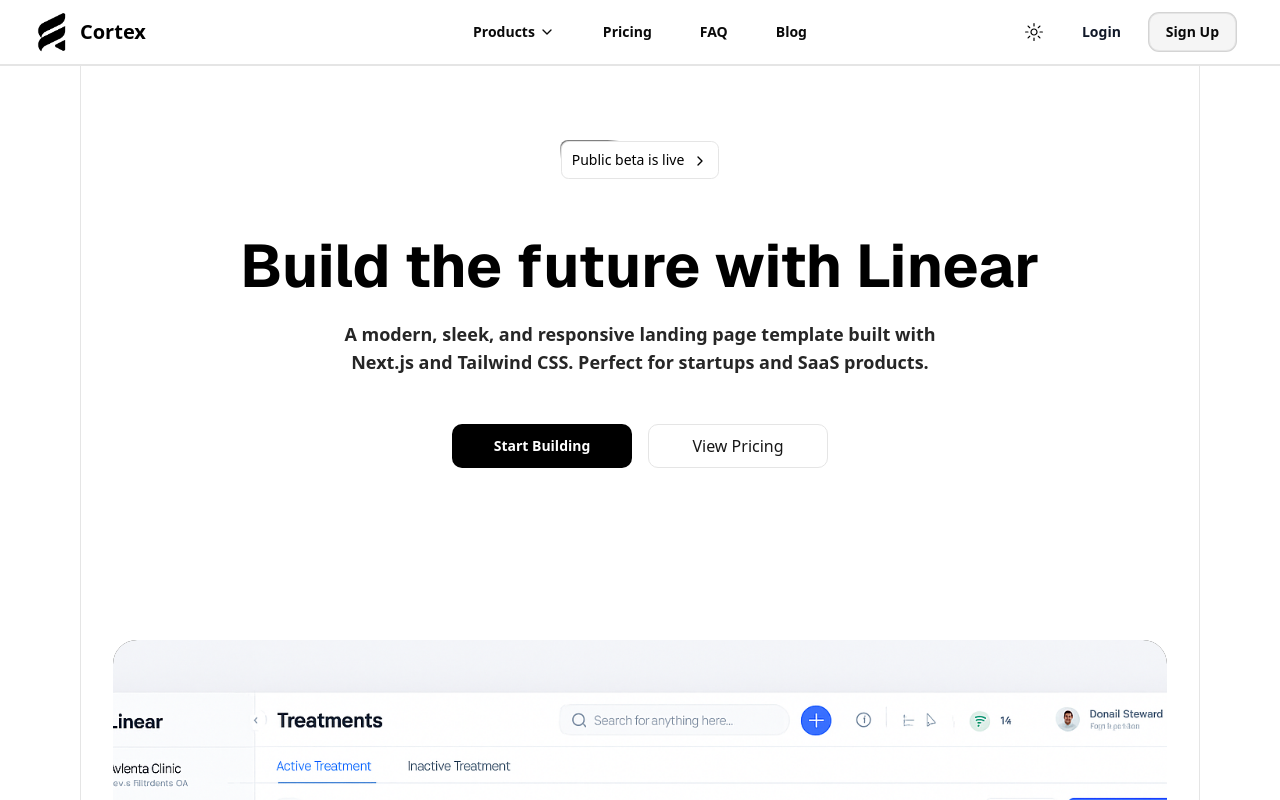
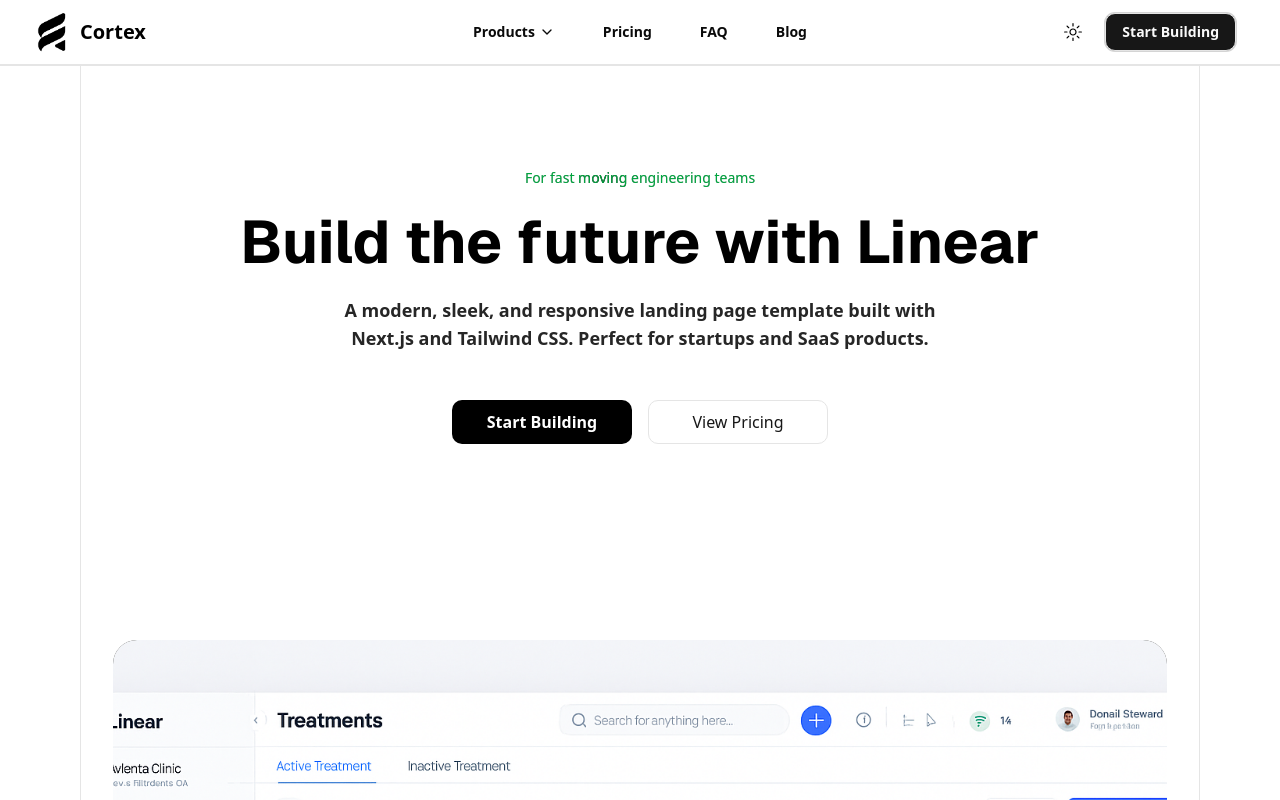
Before and after one commit to Dhruv7Tripathi/Cortex, a Next.js app: page / in a window 1280 px wide. Shown: the top 800 px of the page. Built offline with nearby package versions, Linux system fonts and the light colour scheme.

Commit message:
feat: add TextShimmer component for animated text effects; update HeroSection to use it

```diff
--- a/components/heroSection.tsx
+++ b/components/heroSection.tsx
@@ -4,7 +4,7 @@ import Image from "next/image"
 import { ChevronRight } from "lucide-react"
 import { Button } from "@/components/ui/button"
 import { Button as B2 } from "./ui/moving-border"
-import { SiDiscord } from "react-icons/si"
+import TextShimmer from "./ui/text-shimmer"
 import SelectedBrands from "./brands"
 
 const HeroSection = () => {
@@ -16,13 +16,11 @@ const HeroSection = () => {
         animate="visible"
       >
         <div className="max-w-7xl mx-auto text-center space-y-4 sm:space-y-5 md:space-y-6 px-4 sm:px-6 lg:px-8">
-          <B2
-            borderRadius="0.5rem"
-            className="bg-white rounded-lg dark:bg-black text-black dark:text-white border-neutral-200 dark:border-neutral-800"
-          >
-            Public beta is live <ChevronRight className="ml-2 mt-0.5 size-4" />
-          </B2>
-          <h1 className="text-3xl sm:text-4xl md:text-5xl lg:text-6xl mt-6 sm:mt-7 md:mt-8 font-sans font-bold">
+          <TextShimmer
+            spread={1.2}
+            className="text-green-600 text-sm ">For fast moving engineering teams</TextShimmer>
+          {/* <h1>For fast moving engineering teams</h1> */}
+          <h1 className="text-3xl sm:text-4xl md:text-5xl lg:text-6xl  font-sans font-bold">
             Build the future with Linear
           </h1>
           <p className="max-w-[280px] sm:max-w-[400px] md:max-w-[550px] lg:max-w-[650px] mx-auto font-semibold text-neutral-800 dark:text-neutral-300 text-sm sm:text-base md:text-lg">
@@ -32,7 +30,7 @@ const HeroSection = () => {
           <div className="flex flex-col sm:flex-row justify-center items-center mt-8 sm:mt-10 md:mt-12 gap-3 sm:gap-4">
             <Button
               size="lg"
-              className="bg-black dark:bg-neutral-50 dark:text-neutral-950 text-white px-6 py-3 font-semibold rounded-lg transition duration-300 w-full sm:w-auto min-w-[180px]"
+              className="bg-black text-base dark:bg-neutral-50 dark:text-neutral-950 text-white px-6 py-3 font-semibold rounded-lg transition duration-300 w-full sm:w-auto min-w-[180px]"
             >
               Start Building
             </Button>
--- a/components/navbar.tsx
+++ b/components/navbar.tsx
@@ -44,43 +44,43 @@ export const Navbar = () => {
   const dropdownRef = useRef<HTMLDivElement | null>(null)
   const buttonRef = useRef<HTMLButtonElement | null>(null)
 
-  useEffect(() => {
-    const handleMouseMove = (e: MouseEvent) => {
-      if (!isProductOpen) return
+  // useEffect(() => {
+  //   const handleMouseMove = (e: MouseEvent) => {
+  //     if (!isProductOpen) return
 
-      const dropdown = dropdownRef.current
-      const button = buttonRef.current
+  //     const dropdown = dropdownRef.current
+  //     const button = buttonRef.current
 
-      if (!dropdown || !button) return
+  //     if (!dropdown || !button) return
 
-      const { clientX, clientY } = e
-      const dropdownBounds = dropdown.getBoundingClientRect()
-      const buttonBounds = button.getBoundingClientRect()
+  //     const { clientX, clientY } = e
+  //     const dropdownBounds = dropdown.getBoundingClientRect()
+  //     const buttonBounds = button.getBoundingClientRect()
 
-      const bufferZone = 20
+  //     const bufferZone = 20
 
-      const isOverButton =
-        clientX >= buttonBounds.left &&
-        clientX <= buttonBounds.right &&
-        clientY >= buttonBounds.top &&
-        clientY <= buttonBounds.bottom + bufferZone
+  //     const isOverButton =
+  //       clientX >= buttonBounds.left &&
+  //       clientX <= buttonBounds.right &&
+  //       clientY >= buttonBounds.top &&
+  //       clientY <= buttonBounds.bottom + bufferZone
 
-      const isOverDropdown =
-        clientX >= dropdownBounds.left &&
-        clientX <= dropdownBounds.right &&
-        clientY >= dropdownBounds.top - bufferZone &&
-        clientY <= dropdownBounds.bottom
+  //     const isOverDropdown =
+  //       clientX >= dropdownBounds.left &&
+  //       clientX <= dropdownBounds.right &&
+  //       clientY >= dropdownBounds.top - bufferZone &&
+  //       clientY <= dropdownBounds.bottom
 
-      if (!isOverButton && !isOverDropdown) {
-        setIsProductOpen(false)
-      }
-    }
+  //     if (!isOverButton && !isOverDropdown) {
+  //       setIsProductOpen(false)
+  //     }
+  //   }
 
-    if (isProductOpen) {
-      window.addEventListener("mousemove", handleMouseMove)
-      return () => window.removeEventListener("mousemove", handleMouseMove)
-    }
-  }, [isProductOpen])
+  //   if (isProductOpen) {
+  //     window.addEventListener("mousemove", handleMouseMove)
+  //     return () => window.removeEventListener("mousemove", handleMouseMove)
+  //   }
+  // }, [isProductOpen])
 
   return (
     <nav
@@ -183,13 +183,13 @@ export const Navbar = () => {
           <Themetoggle />
 
           {/* Login Button - Hidden on mobile, visible on md and up */}
-          <button className="hidden md:block dark:hover:bg-neutral-900 font-semibold hover:bg-neutral-100 rounded-lg py-1.5 px-3 lg:py-2 lg:px-4 text-sm">
+          {/* <button className="hidden md:block dark:hover:bg-neutral-900 font-semibold hover:bg-neutral-100 rounded-lg py-1.5 px-3 lg:py-2 lg:px-4 text-sm">
             Login
-          </button>
+          </button> */}
 
           {/* Sign Up Button - Always visible but responsive sizing */}
-          <button className="dark:bg-neutral-900 font-semibold ring ring-neutral-300 dark:ring-neutral-600 bg-neutral-100 text-neutral-950 dark:text-neutral-50 px-2.5 sm:px-3 md:px-4 py-1.5 sm:py-2 rounded-lg hover:bg-white dark:hover:bg-black dark:hover:text-white hover:text-black border border-neutral-200 dark:border-neutral-950 hover:border-white dark:hover:border-black transition-colors duration-300 text-xs sm:text-sm">
-            Sign Up
+          <button className="dark:bg-neutral-100 font-semibold ring ring-neutral-300 dark:ring-neutral-600 bg-neutral-900 text-neutral-50 dark:text-neutral-900 px-2.5 sm:px-3 md:px-4 py-1.5 sm:py-2 rounded-lg hover:bg-white dark:hover:bg-black dark:hover:text-white hover:text-black border border-neutral-200 dark:border-neutral-950 hover:border-white dark:hover:border-black transition-colors duration-300 text-xs sm:text-sm">
+            Start Building
           </button>
 
           {/* Mobile Menu - Visible on lg and below */}
--- /dev/null
+++ b/components/ui/text-shimmer.tsx
@@ -0,0 +1,63 @@
+"use client";
+import React, { useMemo, type JSX } from "react";
+import { motion } from "motion/react";
+import { cn } from "@/lib/utils";
+
+export type TextShimmerProps = {
+  children: string;
+  as?: React.ElementType;
+  className?: string;
+  duration?: number;
+  spread?: number;
+  delay?: number;
+  repeatDelay?: number;
+};
+
+const TextShimmer = ({
+  children,
+  as: Component = "p",
+  className,
+  duration = 2,
+  spread = 2,
+  delay = 0,
+  repeatDelay = 0,
+}: TextShimmerProps) => {
+  const MotionComponent = motion.create(
+    Component as keyof JSX.IntrinsicElements,
+  );
+
+  const dynamicSpread = useMemo(() => {
+    return children.length * spread;
+  }, [children, spread]);
+
+  return (
+    <MotionComponent
+      className={cn(
+        "relative inline-block bg-[length:250%_100%,auto] bg-clip-text",
+        "text-transparent [--base-color:#a1a1aa] [--base-gradient-color:#000]",
+        "[--bg:linear-gradient(90deg,#0000_calc(50%-var(--spread)),var(--base-gradient-color),#0000_calc(50%+var(--spread)))] [background-repeat:no-repeat,padding-box]",
+        "dark:[--base-color:#71717a] dark:[--base-gradient-color:#ffffff] dark:[--bg:linear-gradient(90deg,#0000_calc(50%-var(--spread)),var(--base-gradient-color),#0000_calc(50%+var(--spread)))]",
+        className,
+      )}
+      initial={{ backgroundPosition: "105% center" }}
+      animate={{ backgroundPosition: "-5% center" }}
+      transition={{
+        repeat: Number.POSITIVE_INFINITY,
+        duration,
+        ease: "linear",
+        delay,
+        repeatDelay,
+      }}
+      style={
+        {
+          "--spread": `${dynamicSpread}px`,
+          backgroundImage: `var(--bg), linear-gradient(var(--base-color), var(--base-color))`,
+        } as React.CSSProperties
+      }
+    >
+      {children}
+    </MotionComponent>
+  );
+};
+
+export default React.memo(TextShimmer);
```
